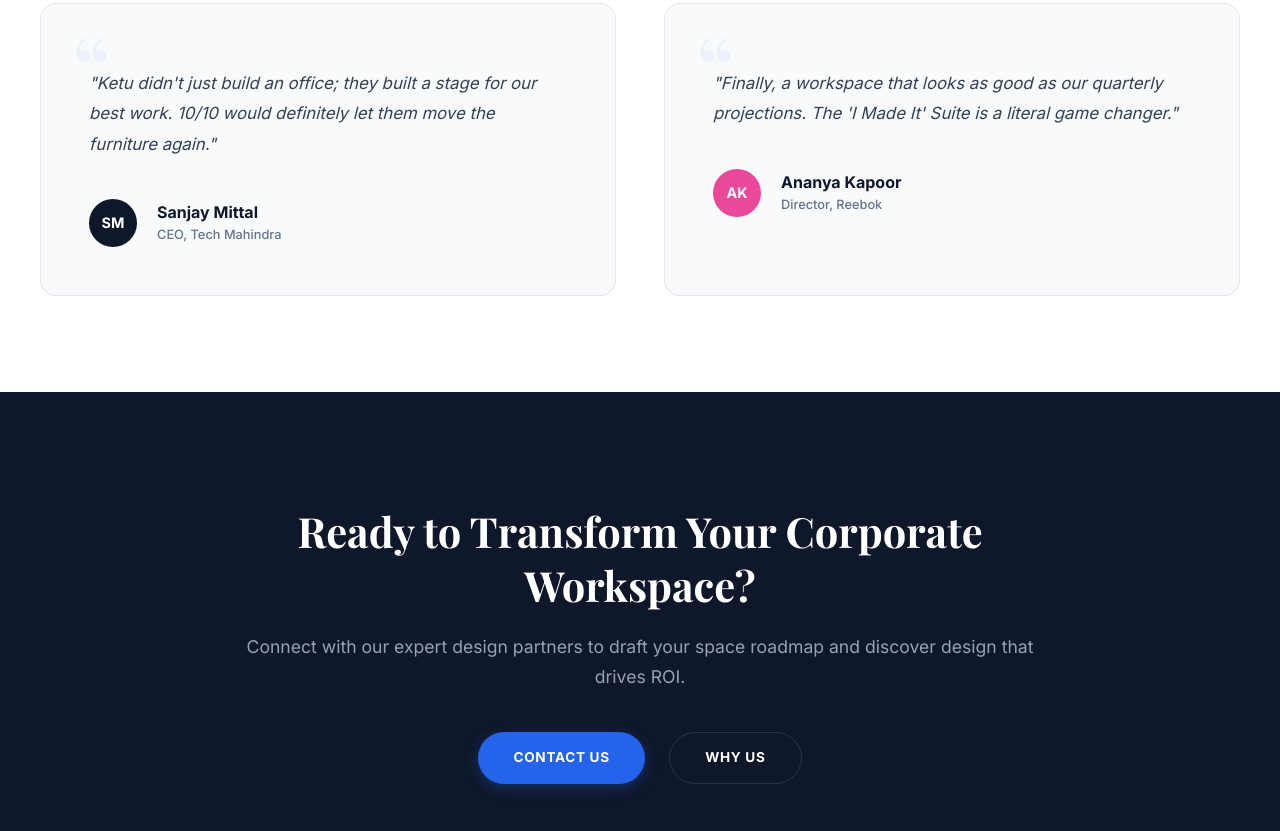
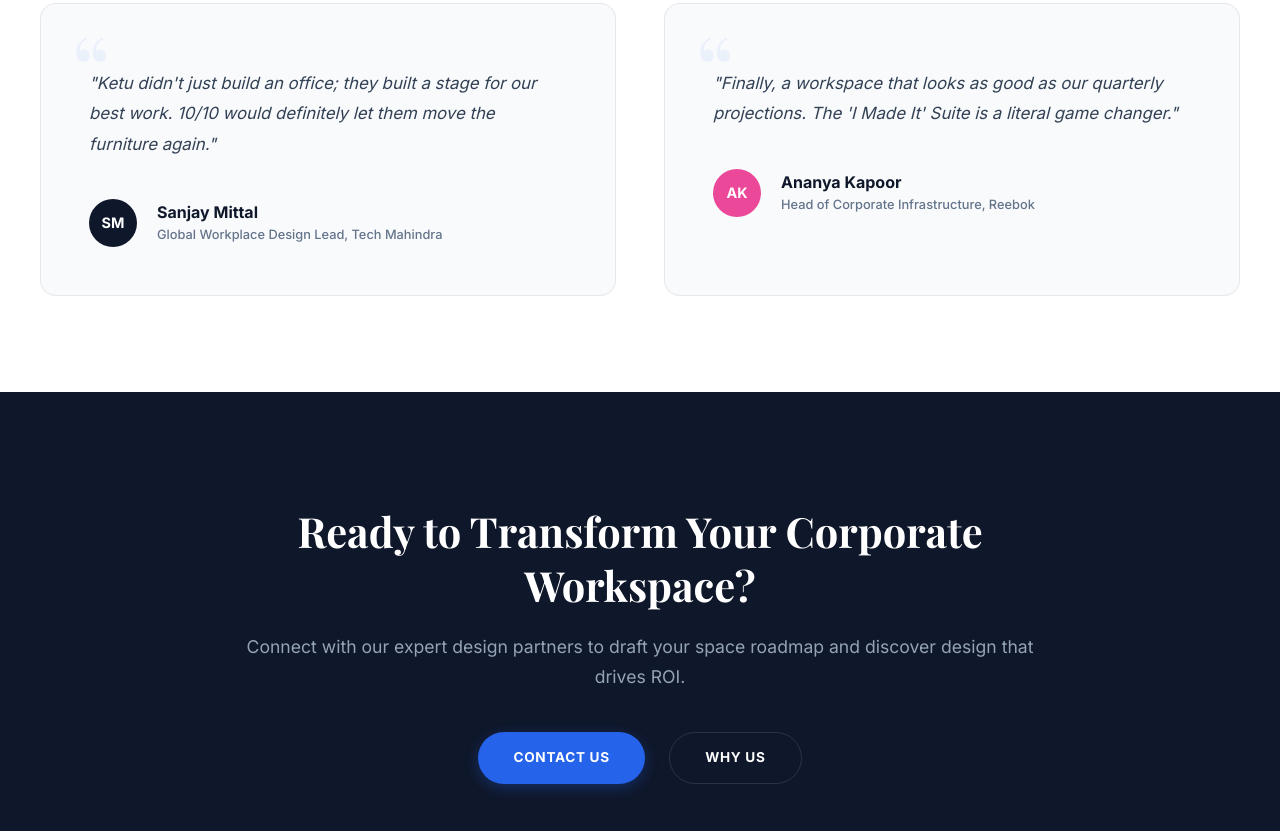
Before and after one commit to vinayakawasthi24/ketudesign, a plain HTML site: page index.html in a window 1280 px wide. Shown: the part 4124-4955 px from the top of the page. Drawn offline with nearby package versions, Linux system fonts and the light colour scheme; files whose address does not match are found by name; a web font is replaced by a local one.

Commit message:
Update index.html

```diff
--- a/index.html
+++ b/index.html
@@ -206,7 +206,7 @@
                     <div class="author-avatar">SM</div>
                     <div>
                         <h4 class="author-name">Sanjay Mittal</h4>
-                        <p class="author-title">CEO, Tech Mahindra</p>
+                        <p class="author-title">Global Workplace Design Lead, Tech Mahindra</p>
                     </div>
                 </div>
             </div>
@@ -221,7 +221,7 @@
                     <div class="author-avatar">AK</div>
                     <div>
                         <h4 class="author-name">Ananya Kapoor</h4>
-                        <p class="author-title">Director, Reebok</p>
+                        <p class="author-title">Head of Corporate Infrastructure, Reebok</p>
                     </div>
                 </div>
             </div>
```
